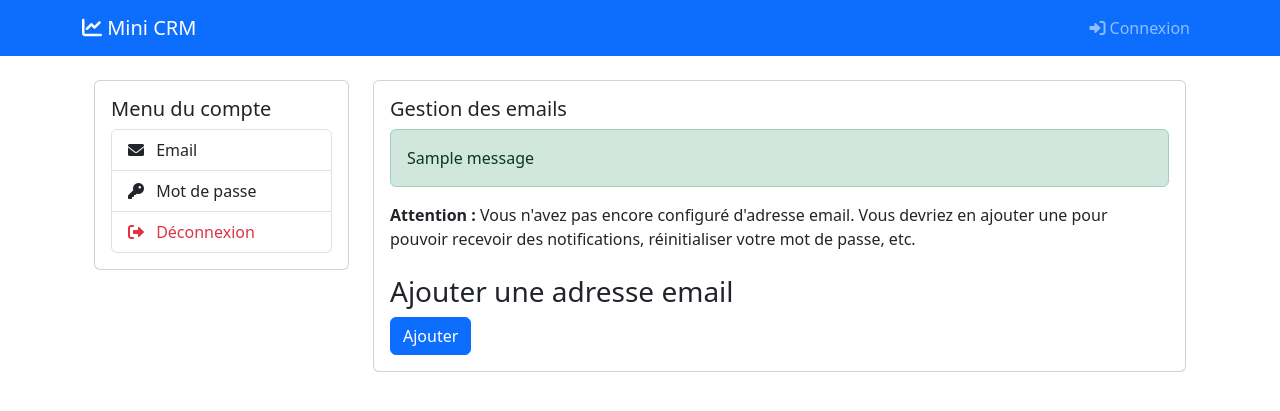
After one commit to labosnie/mini-crm, a Django app: template templates/account/email.html in a window 1280 px wide. The commit adds this page. Shown: the top 411 px of the page. Run offline with Django 3.2, Linux system fonts and the light colour scheme; the template is opened without the code that fills it, so the values that code supplies are empty; tables that the repository leaves empty hold one stand-in row (values such as "Sample post"); one stand-in notice (Sample message) is shown; parts of the project's set-up code (start-up, migrations or seed data) failed here and were passed over; some libraries are stand-ins or nearby versions.

Commit message:
feat: Ajout de la gestion des emails et du mot de passe

```diff
--- /dev/null
+++ b/templates/account/account.html
@@ -0,0 +1,43 @@
+{% extends 'base.html' %} {% load i18n %} {% load crispy_forms_tags %} {% block title %}Mon Compte{% endblock %} {% block content %}
+<div class="container mt-4">
+  <div class="row">
+    <div class="col-md-3">
+      <div class="card">
+        <div class="card-body">
+          <h5 class="card-title">Menu du compte</h5>
+          <div class="list-group">
+            <a
+              href="{% url 'account_email' %}"
+              class="list-group-item list-group-item-action {% if request.resolver_match.url_name == 'account_email' %}active{% endif %}"
+            >
+              <i class="fas fa-envelope me-2"></i> Email
+            </a>
+            <a
+              href="{% url 'account_change_password' %}"
+              class="list-group-item list-group-item-action {% if request.resolver_match.url_name == 'account_change_password' %}active{% endif %}"
+            >
+              <i class="fas fa-key me-2"></i> Mot de passe
+            </a>
+            <a
+              href="{% url 'account_logout' %}"
+              class="list-group-item list-group-item-action text-danger"
+            >
+              <i class="fas fa-sign-out-alt me-2"></i> Déconnexion
+            </a>
+          </div>
+        </div>
+      </div>
+    </div>
+    <div class="col-md-9">
+      <div class="card">
+        <div class="card-body">
+          <h5 class="card-title">{% block account_title %}{% endblock %}</h5>
+          {% if messages %} {% for message in messages %}
+          <div class="alert alert-{{ message.tags }}">{{ message }}</div>
+          {% endfor %} {% endif %} {% block account_content %}{% endblock %}
+        </div>
+      </div>
+    </div>
+  </div>
+</div>
+{% endblock %}
--- /dev/null
+++ b/templates/account/email.html
@@ -0,0 +1,64 @@
+{% extends 'account/account.html' %}
+ {% block account_title %}Gestion des emails{% endblock %}
+  {% block account_content %}
+  {% if user.emailaddress_set.all%}
+  {% load crispy_forms_tags %}
+
+<p>Les adresses email suivantes sont associées à votre compte :</p>
+
+<form action="{% url 'account_email' %}" class="email_list" method="post">
+  {% csrf_token %}
+  <fieldset class="blockLabels">
+    {% for emailaddress in user.emailaddress_set.all %}
+    <div class="ctrlHolder">
+      <label
+        for="email_radio_{{forloop.counter}}"
+        class="{% if emailaddress.primary %}primary_email{% endif %}"
+      >
+        <input
+          id="email_radio_{{forloop.counter}}"
+          type="radio"
+          name="email"
+          {% if emailaddress.primary or user.emailaddress_set.count == 1 %}checked="checked"{% endif %}
+          value="{{emailaddress.email}}"
+        />
+        {{emailaddress.email }} {% if emailaddress.verified %}
+        <span class="verified badge bg-success">Vérifié</span>
+        {% else %}
+        <span class="unverified badge bg-warning">Non vérifié</span>
+        {% endif %} {% if emailaddress.primary %}
+        <span class="primary badge bg-primary">Principal</span>
+        {% endif %}
+      </label>
+    </div>
+    {% endfor %}
+
+    <div class="buttonHolder mt-3">
+      <button class="btn btn-primary" type="submit" name="action_primary">
+        Définir comme principal
+      </button>
+      <button class="btn btn-warning" type="submit" name="action_send">
+        Renvoyer la vérification
+      </button>
+      <button class="btn btn-danger" type="submit" name="action_remove">
+        Supprimer
+      </button>
+    </div>
+  </fieldset>
+</form>
+{% else %}
+<p>
+  <strong>Attention :</strong> Vous n'avez pas encore configuré d'adresse email.
+  Vous devriez en ajouter une pour pouvoir recevoir des notifications,
+  réinitialiser votre mot de passe, etc.
+</p>
+{% endif %}
+
+<h3 class="mt-4">Ajouter une adresse email</h3>
+<form method="post" action="{% url 'account_email' %}" class="add_email">
+  {% csrf_token %} {{ form|crispy }}
+  <button class="btn btn-primary" name="action_add" type="submit">
+    Ajouter
+  </button>
+</form>
+{% endblock %}
--- a/templates/base.html
+++ b/templates/base.html
@@ -66,6 +66,11 @@
           </ul>
           <ul class="navbar-nav ms-auto">
             <li class="nav-item">
+              <a class="nav-link" href="{% url 'account_email' %}">
+                <i class="fas fa-user-cog"></i> Mon compte
+              </a>
+            </li>
+            <li class="nav-item">
               <a class="nav-link" href="{% url 'account_logout' %}">
                 <i class="fas fa-sign-out-alt"></i> Déconnexion
               </a>
```
Also changed, not shown: templates/account/password_change.html (added, +13 -0 lines).
